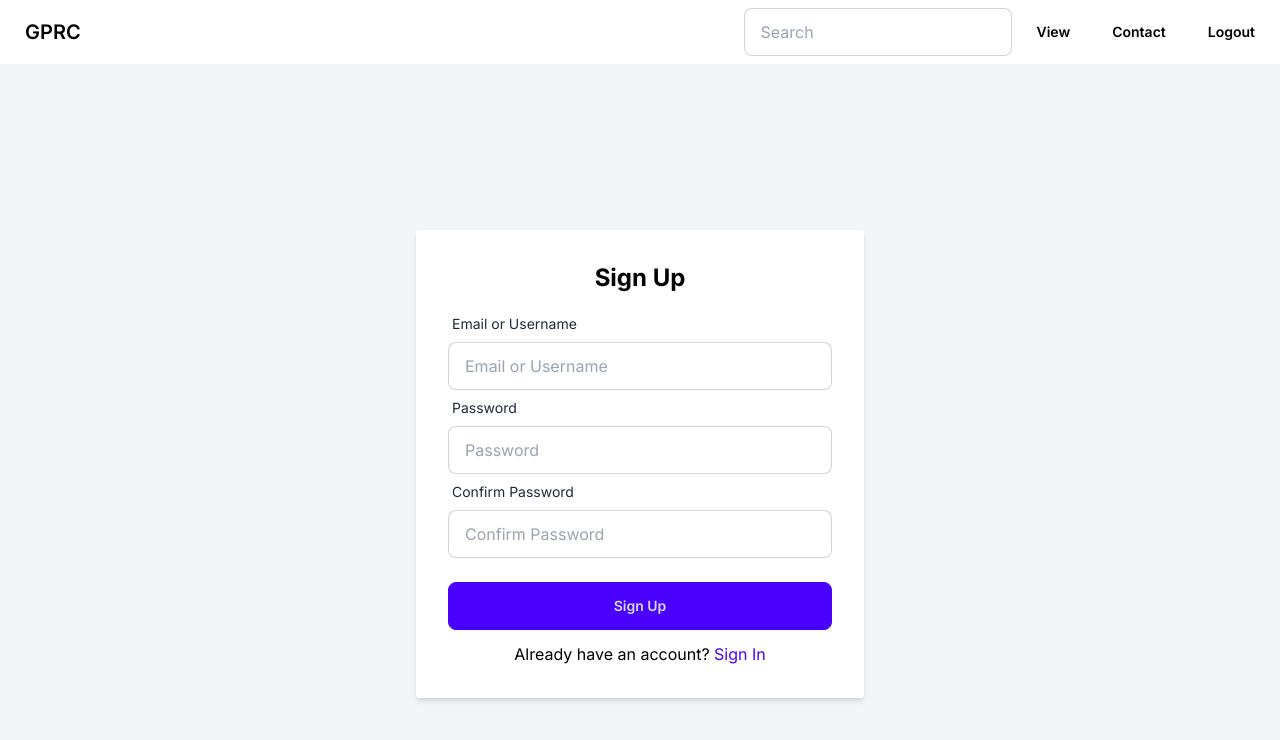
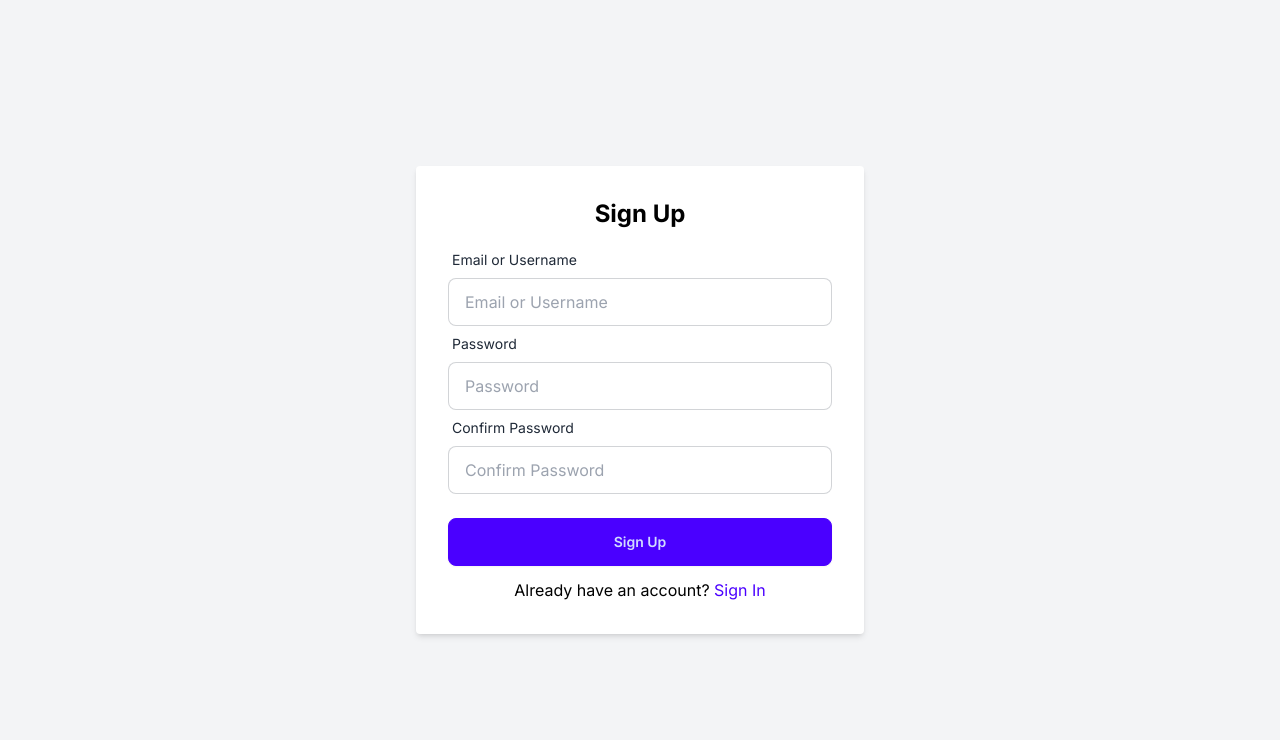
Before and after one commit to sudikulal/gprc, a Next.js app in the folder web/: page /user/signUp in a window 1280 px wide. Shown: the top 740 px of the page. Built offline with nearby package versions, Linux system fonts and the light colour scheme.

Commit message:
hide navbar in login page

```diff
--- a/web/src/app/layout.tsx
+++ b/web/src/app/layout.tsx
@@ -18,7 +18,7 @@ export default function RootLayout({
   return (
     <html lang="en">
       <body className={inter.className}>
-        <Navbar />
+        <Navbar/>
         {children}
       </body>
     </html>
--- a/web/src/components/navbar.tsx
+++ b/web/src/components/navbar.tsx
@@ -2,6 +2,9 @@
 
 import Link from 'next/link';
 import { useState, ChangeEvent, FormEvent } from 'react';
+import { usePathname } from 'next/navigation';
+
+
 
 const Navbar = () => {
   const [searchQuery, setSearchQuery] = useState('');
@@ -14,9 +17,14 @@ const Navbar = () => {
     e.preventDefault();
     console.log('Searching for:', searchQuery);
   };
+  const pathName:string = usePathname();
+
+  const hiddenNavbarPaths = ['/user/signIn', '/user/signUp'];
+
+  const shouldShowNavbar = !hiddenNavbarPaths.includes(pathName);
 
   return (
-    <div className="navbar bg-base-100 shadow-lg">
+    shouldShowNavbar ? <div className="navbar bg-base-100 shadow-lg">
       <div className="flex-1">
         <Link href="/" className="btn btn-ghost normal-case text-xl">GPRC</Link>
       </div>
@@ -42,6 +50,7 @@ const Navbar = () => {
         <Link href="/user/logout" className="btn btn-ghost normal-case">Logout</Link>
       </div>
     </div>
+    : <></>
   );
 };
 
```
